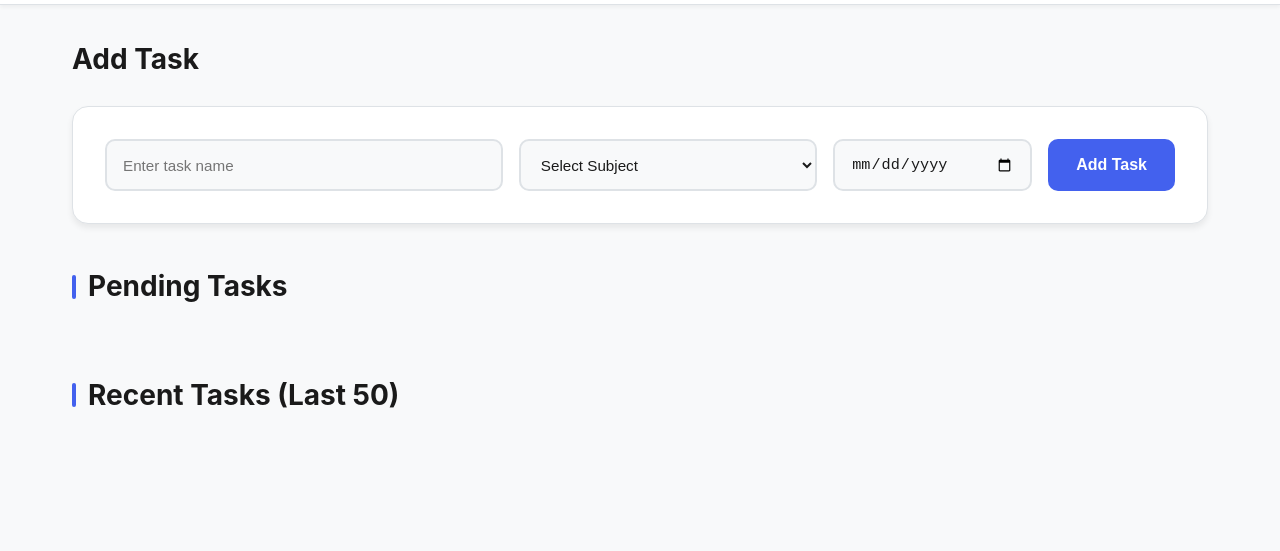
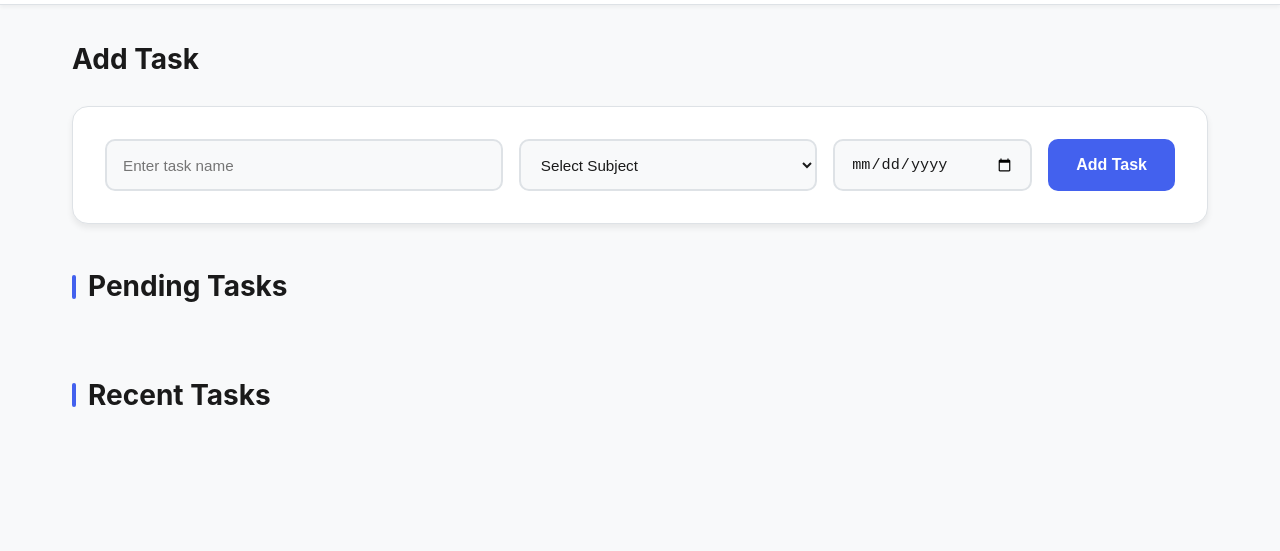
Before and after one commit to Abhishek-Verma0/Study-Planner, a plain HTML site: page task.html in a window 1280 px wide. Shown: the part 76-627 px from the top of the page. Drawn offline with Linux system fonts and the light colour scheme.

```diff
--- a/task.html
+++ b/task.html
@@ -46,7 +46,7 @@
     <div id="pending-list" class="task-list"></div>
 
     <!-- Recent -->
-    <h2 class="section-title">Recent Tasks (Last 50)</h2>
+    <h2 class="section-title">Recent Tasks</h2>
     <div id="task-list" class="task-list"></div>
 
 </div>
```
